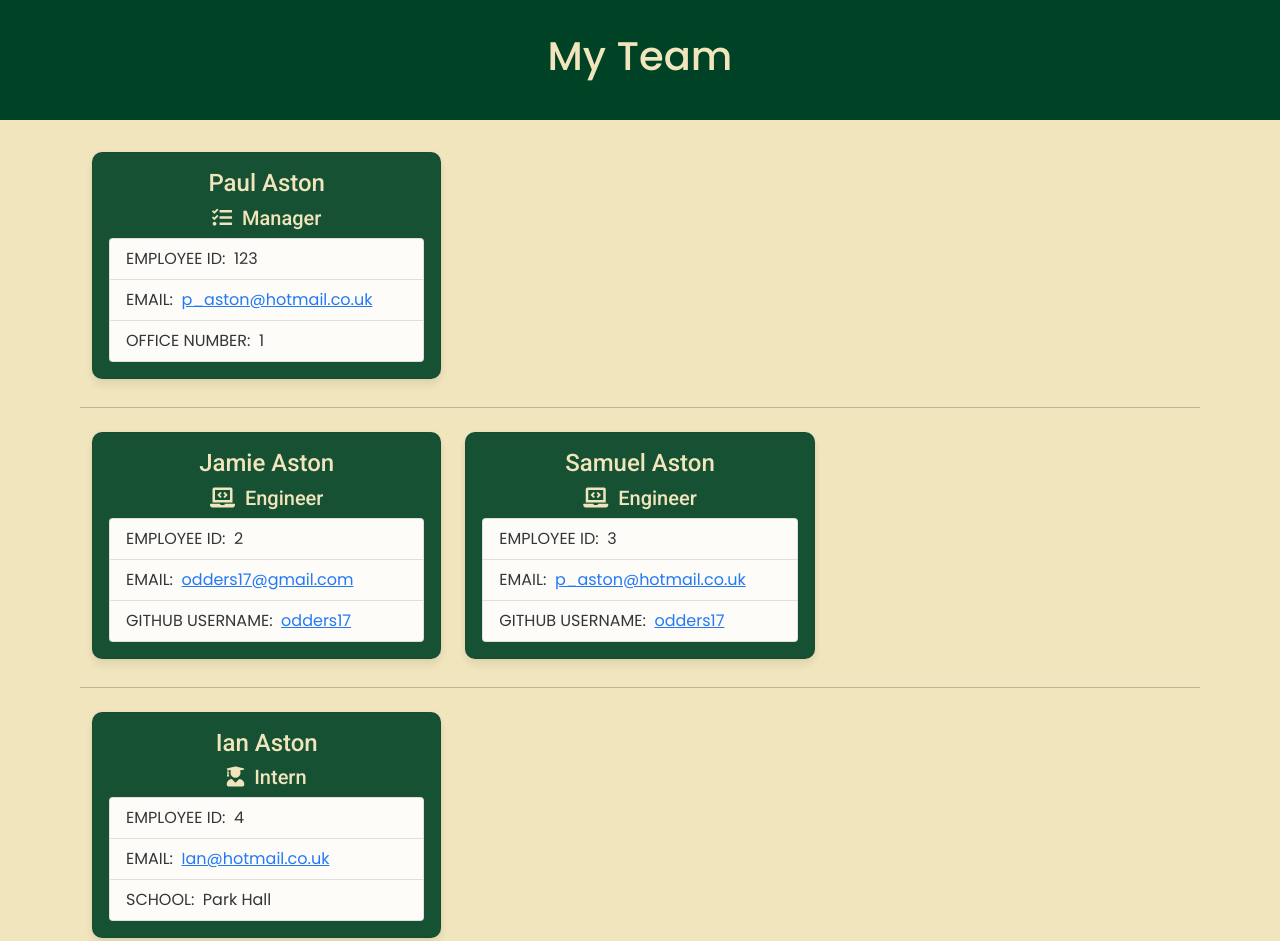
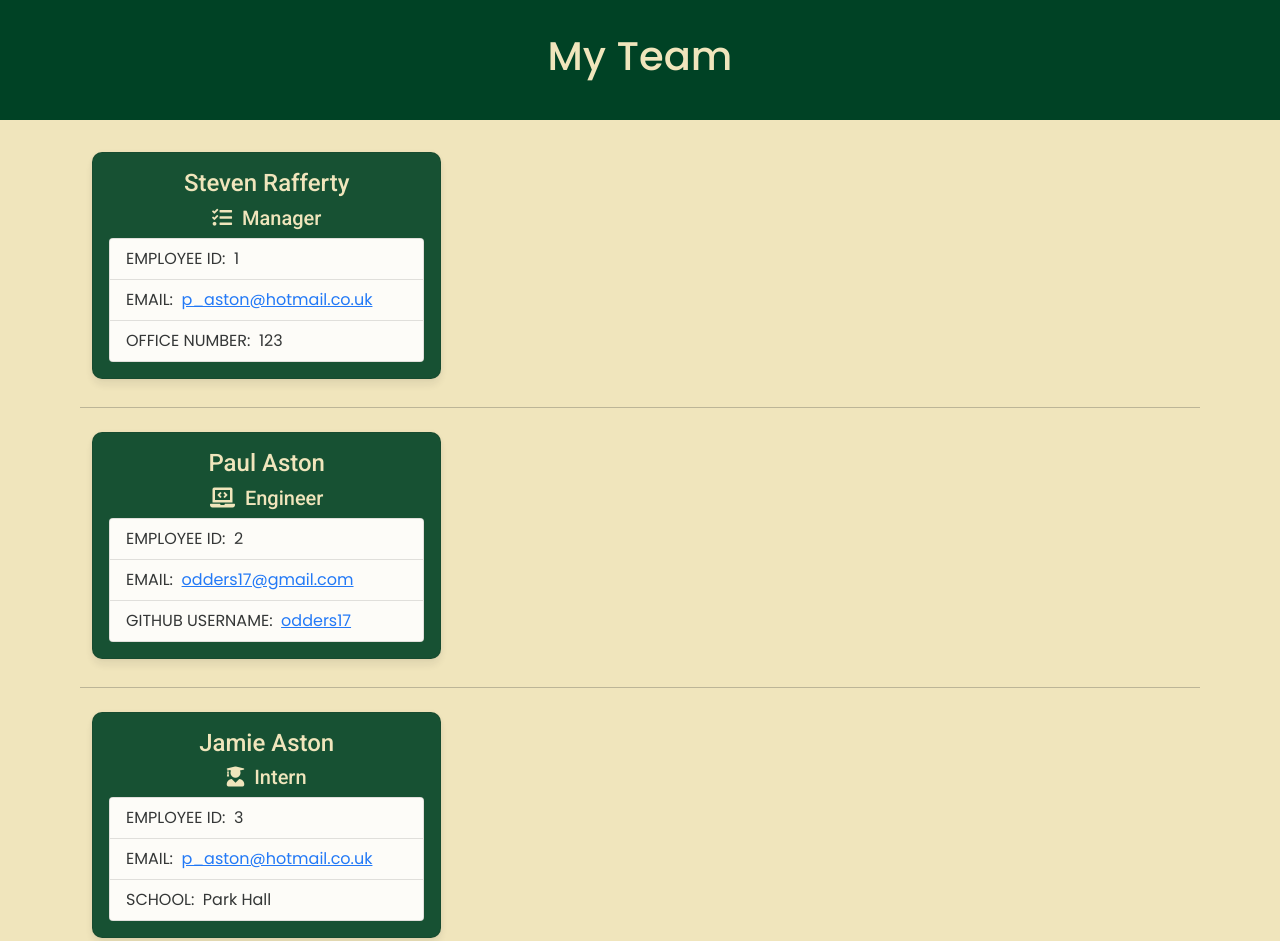
Before and after one commit to odders17/Team-Profile-Generator, a website: page placement/MyTeam.html in a window 1280 px wide. Drawn offline with nearby package versions, Linux system fonts and the light colour scheme.

```diff
--- a/package.json
+++ b/package.json
@@ -4,7 +4,7 @@
   "description": "build a Node.js command-line application that takes in information about employees on a software engineering team",
   "main": "index.js",
   "scripts": {
-    "test": "echo \"Error: no test specified\" && exit 1"
+    "test": "jest"
   },
   "repository": {
     "type": "git",
@@ -19,7 +19,9 @@
   "homepage": "https://github.com/odders17/Team-Profile-Generator#readme",
   "dependencies": {
     "colors": "^1.4.0",
-    "inquirer": "^8.1.2",
+    "inquirer": "^8.1.2"
+  },
+  "devDependencies": {
     "jest": "^27.0.6"
   }
 }
--- a/placement/MyTeam.html
+++ b/placement/MyTeam.html
@@ -29,13 +29,13 @@
                         <div class='col-xl-4 col-lg-6 col-md-6 col-sm-12 mb-4'>
                 <div class='card manager'>
                     <div class='card-body'>
-                        <h4 class='card-title text-center'>Paul Aston</h4>
+                        <h4 class='card-title text-center'>Steven Rafferty</h4>
                         <h5 class='card-title text-center'><i class="fas fa-tasks"></i>&nbsp Manager</h5>
                         <div class='card'>
                             <ul class='list-group list-group-flush'>
-                                <li class='list-group-item'>EMPLOYEE ID:&nbsp 123</li>
+                                <li class='list-group-item'>EMPLOYEE ID:&nbsp 1</li>
                                 <li class='list-group-item'>EMAIL:&nbsp <a href="mailto:p_aston@hotmail.co.uk">p_aston@hotmail.co.uk</a></li>
-                                <li class='list-group-item'>OFFICE NUMBER:&nbsp 1</li>
+                                <li class='list-group-item'>OFFICE NUMBER:&nbsp 123</li>
                             </ul>
                         </div>
                     </div>
@@ -49,26 +49,12 @@
                         <div class='col-xl-4 col-lg-6 col-md-6 col-sm-12 mb-4'>
                 <div class='card engineer'>
                     <div class='card-body'>
-                        <h4 class='card-title text-center'>Jamie Aston</h4>
+                        <h4 class='card-title text-center'>Paul Aston</h4>
                         <h5 class='text-center'><i class="fas fa-laptop-code"></i>&nbsp Engineer</h5>
                         <div class='card'>
                             <ul class='list-group list-group-flush'>
                                 <li class='list-group-item'>EMPLOYEE ID:&nbsp 2</li>
                                 <li class='list-group-item'>EMAIL:&nbsp <a href="mailto:odders17@gmail.com">odders17@gmail.com</a></li>
-                                <li class='list-group-item'>GITHUB USERNAME:&nbsp <a href="https://github.com/odders17">odders17</a></li>
-                            </ul>
-                        </div>
-                    </div>
-                </div>
-            </div> <div class='col-xl-4 col-lg-6 col-md-6 col-sm-12 mb-4'>
-                <div class='card engineer'>
-                    <div class='card-body'>
-                        <h4 class='card-title text-center'>Samuel Aston</h4>
-                        <h5 class='text-center'><i class="fas fa-laptop-code"></i>&nbsp Engineer</h5>
-                        <div class='card'>
-                            <ul class='list-group list-group-flush'>
-                                <li class='list-group-item'>EMPLOYEE ID:&nbsp 3</li>
-                                <li class='list-group-item'>EMAIL:&nbsp <a href="mailto:p_aston@hotmail.co.uk">p_aston@hotmail.co.uk</a></li>
                                 <li class='list-group-item'>GITHUB USERNAME:&nbsp <a href="https://github.com/odders17">odders17</a></li>
                             </ul>
                         </div>
@@ -83,12 +69,12 @@
                         <div class='col-xl-4 col-lg-6 col-md-6 col-sm-12 mb-4'>
                 <div class='card intern'>
                     <div class='card-body'>
-                    <h4 class='card-title text-center'>Ian Aston</h4>
+                    <h4 class='card-title text-center'>Jamie Aston</h4>
                     <h5 class='text-center'><i class="fas fa-user-graduate"></i>&nbsp Intern</h5>
                         <div class='card'>
                             <ul class='list-group list-group-flush'>
-                                <li class='list-group-item'>EMPLOYEE ID:&nbsp 4</li>
-                                <li class='list-group-item'>EMAIL:&nbsp <a href="mailto:Ian@hotmail.co.uk">Ian@hotmail.co.uk</a></li>
+                                <li class='list-group-item'>EMPLOYEE ID:&nbsp 3</li>
+                                <li class='list-group-item'>EMAIL:&nbsp <a href="mailto:p_aston@hotmail.co.uk">p_aston@hotmail.co.uk</a></li>
                                 <li class='list-group-item'>SCHOOL:&nbsp Park Hall</li>
                             </ul>
                         </div>
```
Also changed, not shown: lib/package.json (deleted, +0 -12 lines), tests/intern.test.js (+1 -1 lines), tests/package.json (deleted, +0 -12 lines), 3 other files.
